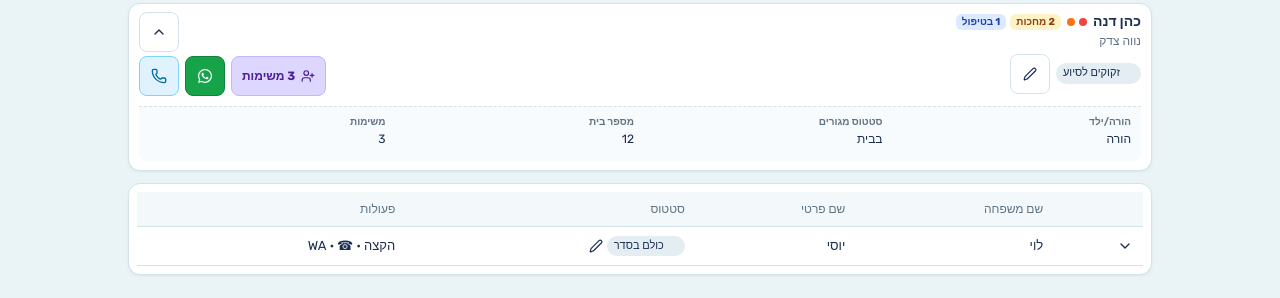
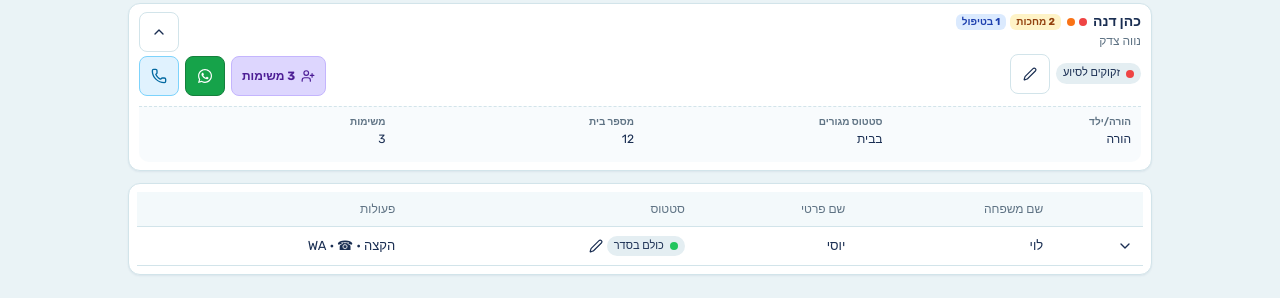
Before and after one commit to DRADAM99/ERT-Dashboard, a Next.js app: page /parity-demo in a window 1280 px wide. Shown: the part 177-475 px from the top of the page. Built offline with nearby package versions, Linux system fonts and the light colour scheme; no server answers.

Commit message:
Fix parity-demo status dot classes
Co-authored-by: DRADAM99 <DRADAM99@users.noreply.github.com>

```diff
--- a/app/parity-demo/page.js
+++ b/app/parity-demo/page.js
@@ -72,7 +72,7 @@ export default function ParityDemoPage() {
                   ) : (
                     <div className="v2-inline-status-display">
                       <span className="v2-pill v2-pill-compact">
-                        <i className="v2-dot red" />
+                        <i className="v2-dot v2-st-help" />
                         {status}
                       </span>
                       <button type="button" className="v2-btn v2-btn-icon" aria-label="ערוך סטטוס" onClick={() => setEditingStatus(true)}>
@@ -124,7 +124,7 @@ export default function ParityDemoPage() {
                   <td>לוי</td>
                   <td>יוסי</td>
                   <td>
-                    <span className="v2-pill v2-pill-compact"><i className="v2-dot green" />כולם בסדר</span>
+                    <span className="v2-pill v2-pill-compact"><i className="v2-dot v2-st-ok" />כולם בסדר</span>
                     <Edit2 className="ms-1 inline h-3.5 w-3.5 align-middle" />
                   </td>
                   <td>הקצה · ☎ · WA</td>
```
